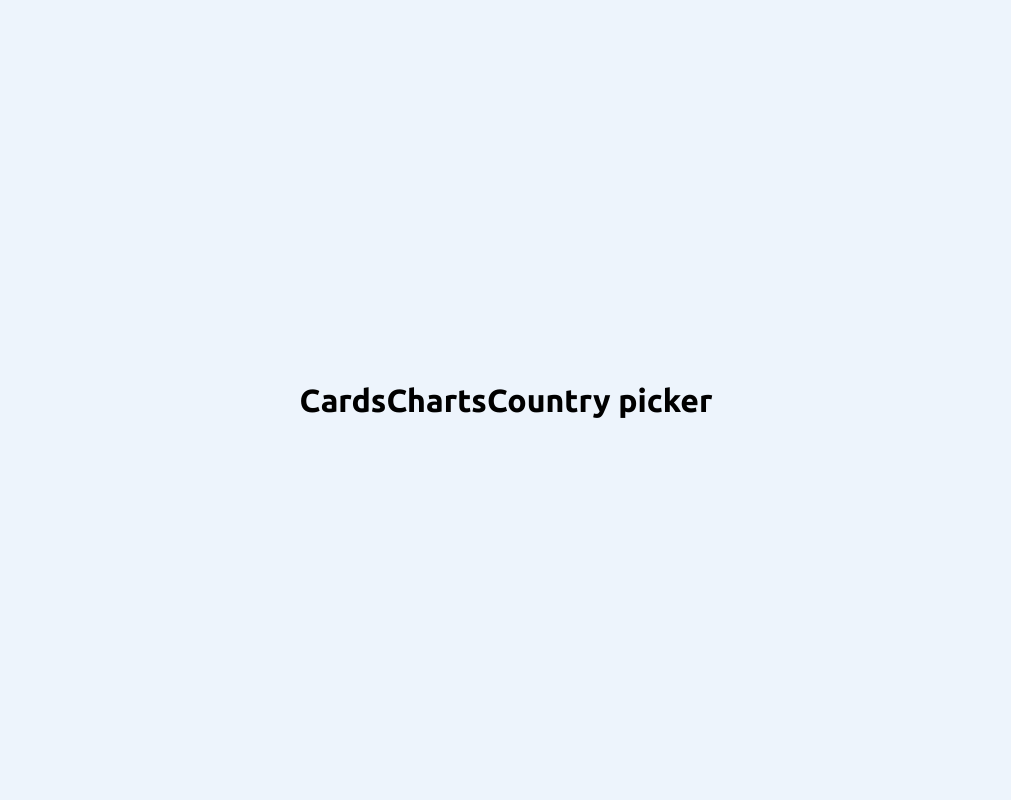
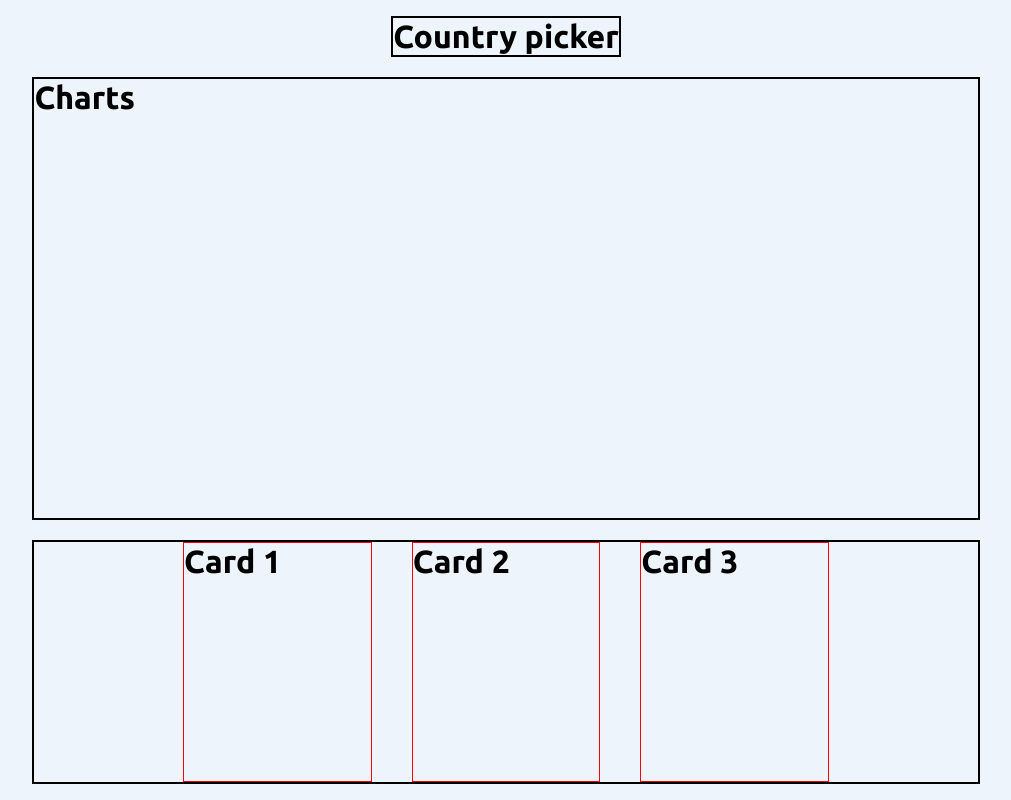
Before and after one commit to AlaaEddine20/covid-tracker, a React (Create React App) app: page / in a window 1280 px wide. Shown: the whole page, without its empty margins (134-1145 px from the left). Built offline with nearby package versions, Linux system fonts and the light colour scheme; no server answers.

Commit message:
adding layout

```diff
--- a/src/App.js
+++ b/src/App.js
@@ -1,8 +1,8 @@
 import React, { useEffect, useState } from "react";
 import { fetchData } from "./api/index";
-import Cards from "./components/cards/Cards"
-import Charts  from "./components/charts/Charts"
-import CountryPicker from "./components/country_picker/CountryPicker"
+import Cards from "./components/cards/Cards";
+import Charts from "./components/charts/Charts";
+import CountryPicker from "./components/country_picker/CountryPicker";
 import styles from "./App.module.scss";
 
 function App() {
@@ -18,9 +18,9 @@ function App() {
 
   return (
     <div className={styles.container}>
+      <CountryPicker />
+      <Charts />
       <Cards data={data} />
-      <Charts />
-      <CountryPicker />
     </div>
   );
 }
--- a/src/App.module.scss
+++ b/src/App.module.scss
@@ -10,9 +10,11 @@ body {
 }
 
 .container {
-  width: 100vw;
-  height: 100vh;
+  min-width: 100vw;
+  min-height: 100vh;
   display: flex;
-  justify-content: center;
+  justify-content: space-around;
   align-items: center;
+  flex-direction: column;
+  padding: 1rem 3rem;
 }
--- a/src/api/index.js
+++ b/src/api/index.js
@@ -12,7 +12,7 @@ export const fetchData = async (country) => {
   try {
     const {
       data: { confirmed, recovered, deaths, lastUpdate },
-    } = await axios.get(url);
+    } = await axios.get(dynamicUrl);
     return { confirmed, recovered, deaths, lastUpdate };
   } catch (error) {
     console.log(error);
--- a/src/components/cards/Cards.js
+++ b/src/components/cards/Cards.js
@@ -1,9 +1,18 @@
 import React from "react";
+import styles from "./Styles.module.scss";
 
 const Cards = ({ data }) => {
   return (
-    <div>
-      <h1>Cards</h1>
+    <div className={styles.cards_container}>
+      <div>
+        <h1>Card 1</h1>
+      </div>
+      <div>
+        <h1>Card 2</h1>
+      </div>
+      <div>
+        <h1>Card 3</h1>
+      </div>
     </div>
   );
 };
--- /dev/null
+++ b/src/components/cards/Styles.module.scss
@@ -0,0 +1,13 @@
+.cards_container {
+  border: 2px solid black;
+  display: flex;
+  justify-content: center;
+  flex: 1;
+  width: 80%;
+
+  div {
+    width: 20%;
+    margin: 0 20px;
+    border: 1px solid red;
+  }
+}
--- a/src/components/charts/Charts.js
+++ b/src/components/charts/Charts.js
@@ -1,8 +1,9 @@
 import React from "react";
+import styles from "./Styles.module.scss";
 
 const Charts = () => {
   return (
-    <div>
+    <div className={styles.charts_container}>
       <h1>Charts</h1>
     </div>
   );
--- /dev/null
+++ b/src/components/charts/Styles.module.scss
@@ -0,0 +1,6 @@
+.charts_container {
+  border: 2px solid black;
+  flex: 2;
+  width: 80%;
+  margin: 20px 0;
+}
--- a/src/components/country_picker/CountryPicker.js
+++ b/src/components/country_picker/CountryPicker.js
@@ -1,8 +1,9 @@
 import React from "react";
+import styles from "./Styles.module.scss";
 
 const CountryPicker = () => {
   return (
-    <div>
+    <div className={styles.picker_container}>
       <h1>Country picker</h1>
     </div>
   );
--- /dev/null
+++ b/src/components/country_picker/Styles.module.scss
@@ -0,0 +1,3 @@
+.picker_container {
+  border: 2px solid black;
+}
```
